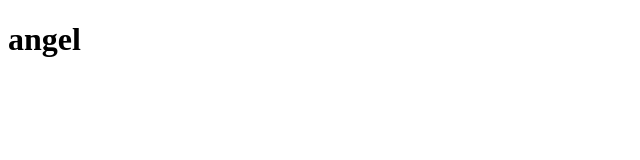
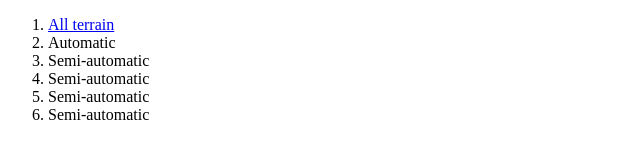
Before and after one commit to hoyosbi11o/ProyectoMoto, a plain HTML site: page index.html in a window 1280 px wide. Shown: the whole page, without its empty margins (0-640 px from the left). Drawn offline with Linux system fonts and the light colour scheme.

Commit message:
two commit in branch developer

```diff
--- a/index.html
+++ b/index.html
@@ -5,13 +5,24 @@
     <meta name="viewport" content="width=device-width, initial-scale=1.0">
     <title>Anyel</title>
     <link rel="stylesheet" href="css/style.css">
-    <link rel="shortcut icon" href="favicon.ico" type="image/x-icon">
-
+    <link rel="shortcut icon" href="sources/icons/motocross.png" type="image/x-icon">
 </head>
 <body>
     <header>
+        <nav>
+           <ol>
+            <li><a href="allTerrain">All terrain</a></li>
+            <li><a href="Automatic"></a>Automatic</li>
+            <li><a href="SemiAutomatic"></a>Semi-automatic</li>
+            <li><a href="SemiAutomatic"></a>Semi-automatic</li>
+            <li><a href="SemiAutomatic"></a>Semi-automatic</li>
+            <li><a href="SemiAutomatic"></a>Semi-automatic</li>
 
-     <h1>angel</h1>
+        </ol>
+        </nav>
+        <div id="HeaderBody">
+
+        </div>
     </header>
 </body>
 </html>
```
